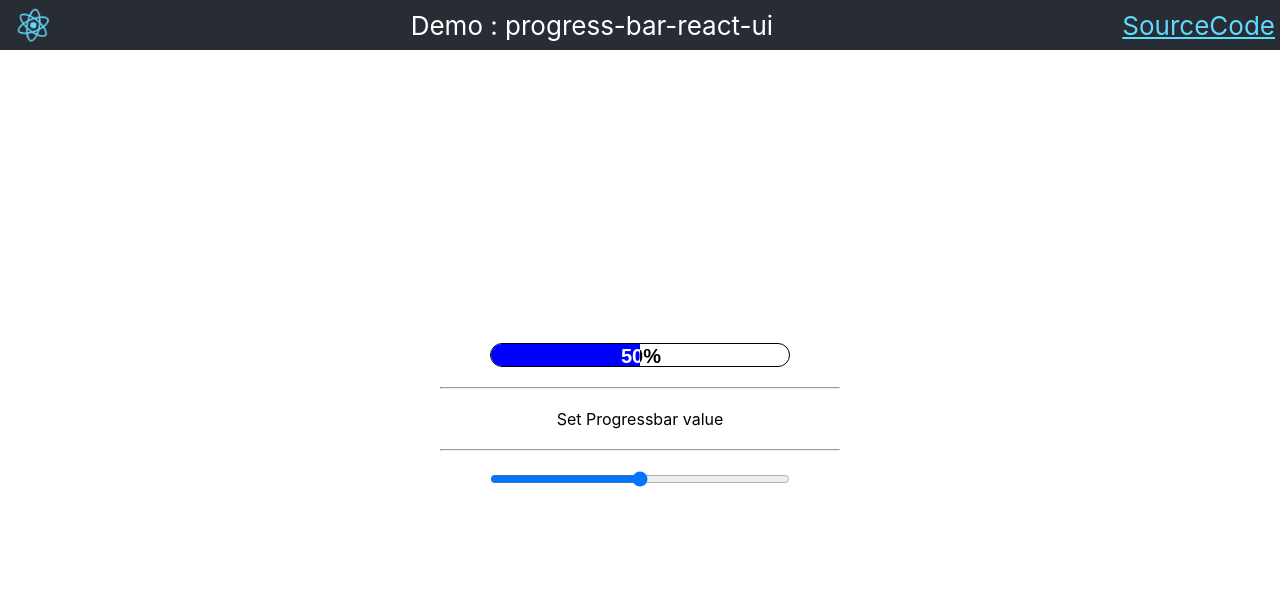
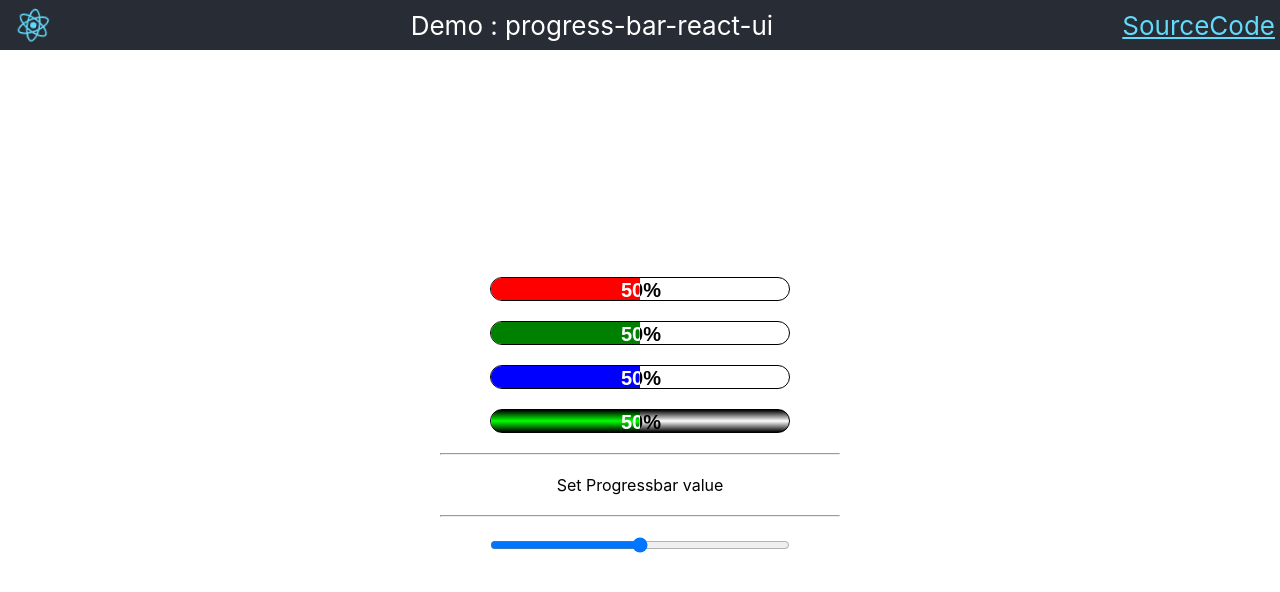
Before and after one commit to developergovindgupta/progress-bar-react, a React (Create React App) app: page / in a window 1280 px wide. Shown: the top 592 px of the page. Built offline with nearby package versions, Linux system fonts and the light colour scheme.

Commit message:
add more demo ProgressBar

```diff
--- a/src/App.tsx
+++ b/src/App.tsx
@@ -15,7 +15,13 @@ const App = () => {
 				</a>
 			</header>
 			<div style={{ width: '400px', maxWidth: '100vw', height: 'calc(100vh - 70px)', margin: 'auto', display: 'flex', flexDirection: 'column', alignItems: 'center', justifyContent: 'center' }}>
+				<ProgressBar progress={progress} width={300} color='red' />
+				<br />
+				<ProgressBar progress={progress} width={300} color='green' />
+				<br />
 				<ProgressBar progress={progress} width={300} />
+				<br />
+				<ProgressBar progress={progress} width={300} color='linear-gradient(black, lime,black)' backgroundColor='linear-gradient(black, white,black)' />
 				<hr style={{ width: '100%', margin: '20px' }} />
 				<span>Set Progressbar value</span>
 				<hr style={{ width: '100%', margin: '20px' }} />
```
